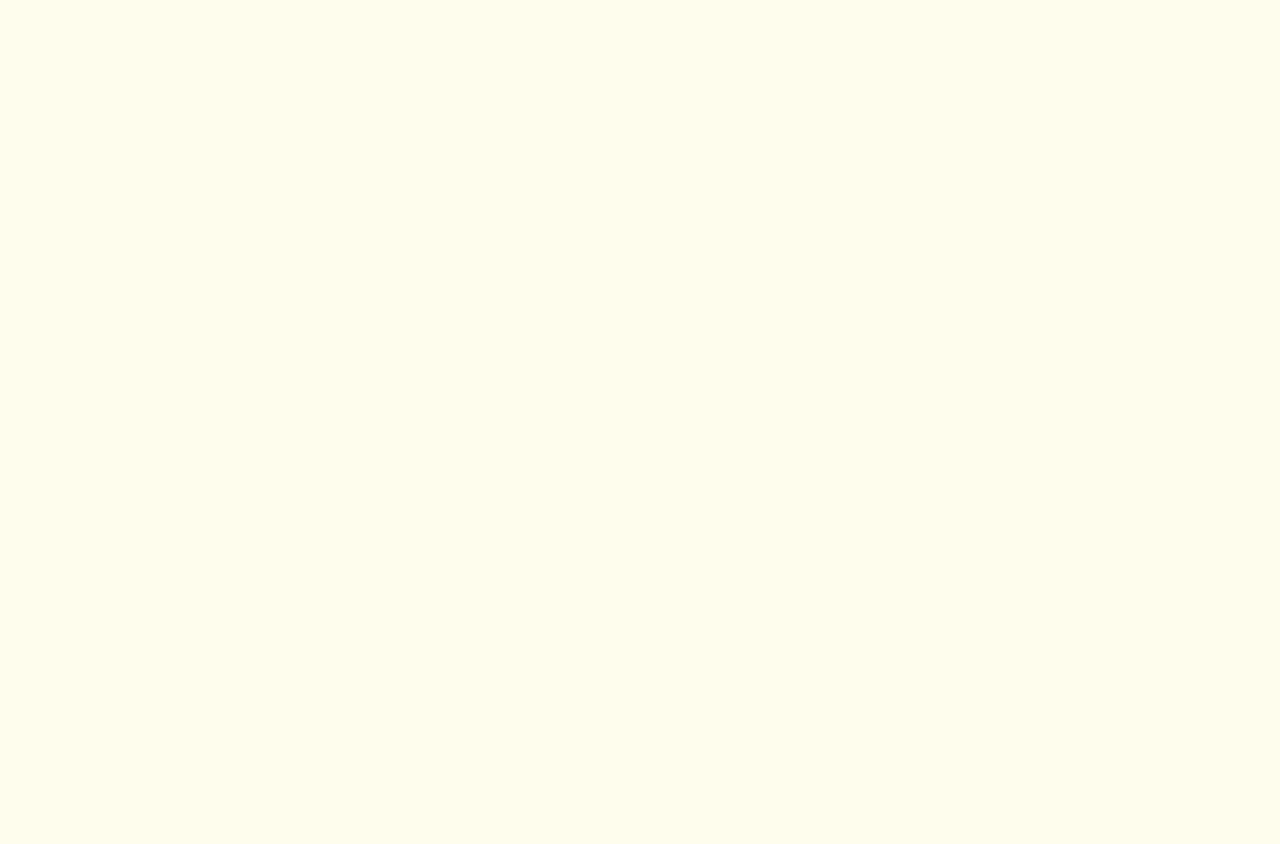
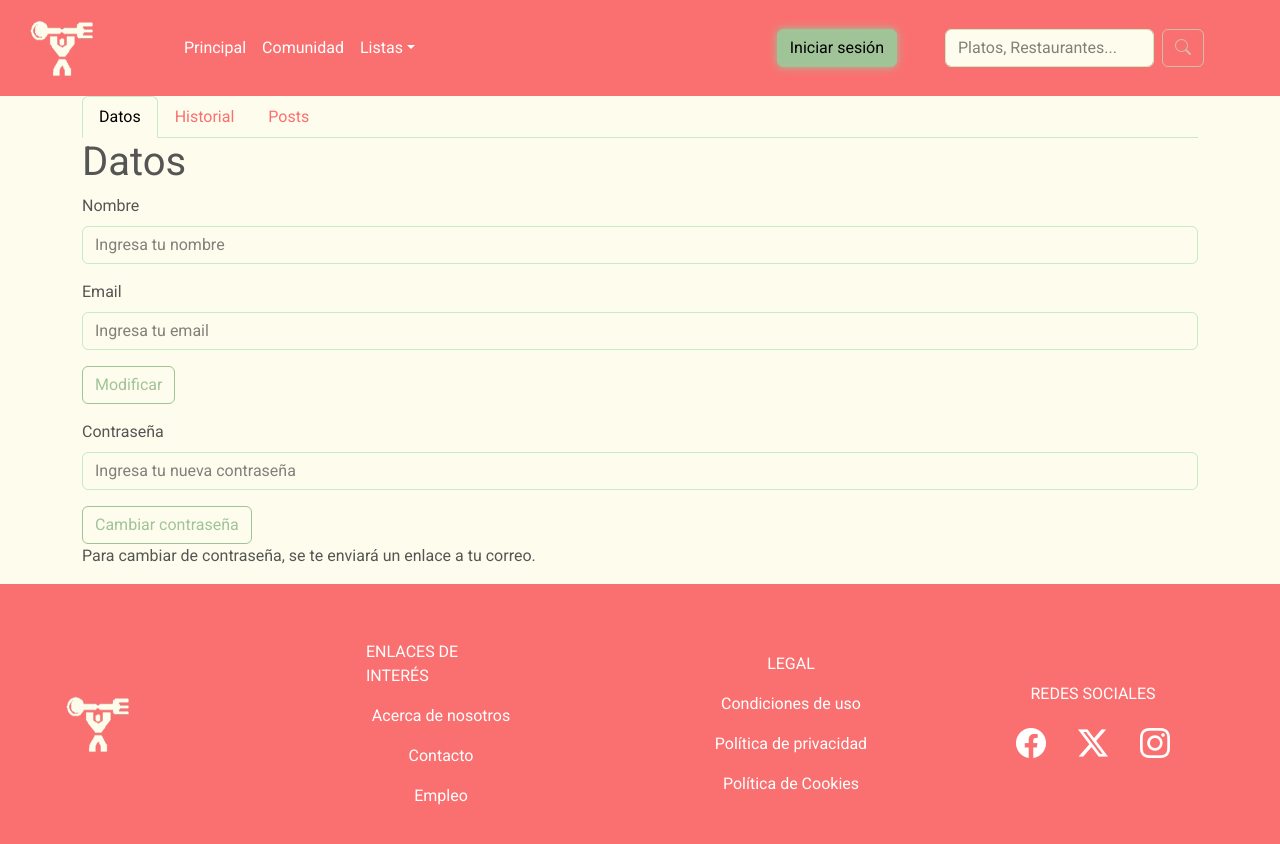
Before and after one commit to KevinB00/nutri-delivery, a React (Vite) app: page /perfil in a window 1280 px wide. Before the commit this address had no page. Shown: the top 844 px of the page. Before the commit the page ends 800 px from the top, so only its background shows below. Built offline with nearby package versions, Linux system fonts and the light colour scheme.

Commit message:
Creando pagina perfil

```diff
--- a/src/App.jsx
+++ b/src/App.jsx
@@ -6,7 +6,7 @@ import Register from './pages/Register/register';
 import ListaPlatos from './pages/ListaPlatos/listaPlatos';
 import ListaRestaurantes from './pages/ListaRestaurante/listaRestaurantes';
 import InfoPlato from './pages/InfoPlato/infoPlato';
-
+import Perfil from './pages/Perfil/perfil';
 function App() {
   return (
       <BrowserRouter>
@@ -19,7 +19,8 @@ function App() {
           <Route path="platos" element={<ListaPlatos />}></Route>
           <Route path='plato/:platoId' element={<InfoPlato />}/>
           <Route path="restaurantes" element={<ListaRestaurantes />}></Route>
-          <Route path='restaurante/:restauranteId/platos' element={<ListaPlatos />}>
+          <Route path='restaurante/:restauranteId/platos' element={<ListaPlatos />}/>
+          <Route path='perfil' element={<Perfil />}>
           </Route>
         </Routes>
       </BrowserRouter>
--- /dev/null
+++ b/src/pages/Perfil/perfil.jsx
@@ -0,0 +1,69 @@
+import './perfil.sass';
+import Tabs from 'react-bootstrap/Tabs';
+import Tab from 'react-bootstrap/Tab';
+import { Container } from 'react-bootstrap';
+import Form from 'react-bootstrap/Form';
+import Button from 'react-bootstrap/Button';
+import HeaderComponent from '../../components/Header/header';
+import FooterComponent from '../../components/Footer/footer';
+const Perfil = () => {
+
+
+  return (
+    <>
+    <HeaderComponent />
+    <Container fluid className="perfil-container">
+      <Container className="perfil-datos">
+        <Tabs defaultActiveKey="datos" id="uncontrolled-tab-example">
+          <Tab eventKey="datos" title="Datos">
+            <div className="perfil-datos-datos">
+              <h1>Datos</h1>
+              <Form>
+                <Form.Group className="mb-3" controlId="formBasicEmail">
+                  <Form.Label>Nombre</Form.Label>
+                  <Form.Control type="text" placeholder="Ingresa tu nombre" />
+                </Form.Group>
+                <Form.Group className="mb-3" controlId="formBasicEmail">
+                  <Form.Label>Email</Form.Label>
+                  <Form.Control type="email" placeholder="Ingresa tu email" />
+                </Form.Group>
+                <Button variant="outline-tertiary" type="submit">
+                  Modificar
+                </Button>
+              </Form>
+              <Form>
+                <Form.Group className="mt-3 mb-3" controlId="formBasicPassword">
+                  <Form.Label>Contraseña</Form.Label>
+                  <Form.Control type="password" placeholder="Ingresa tu nueva contraseña" />
+                </Form.Group>
+                <Button variant="outline-tertiary" type="submit">
+                  Cambiar contraseña
+                </Button>
+              </Form>
+            </div>
+            <div className="verificar-correo">
+              <p>Para cambiar de contraseña, se te enviará un enlace a tu correo.</p>
+            </div>
+          </Tab>
+          <Tab eventKey="historial" title="Historial">
+            <div className="perfil-datos-historial">
+              <h1>Historial</h1>
+              <p>Pedidos realizados:</p>
+            </div>
+          </Tab>
+          <Tab eventKey="post" title="Posts">
+            <div className="perfil-datos-post">
+              <h1>Posts</h1>
+              <p>Posts publicados:</p>
+            </div>
+          </Tab>
+        </Tabs>
+      </Container>
+    </Container>
+    <FooterComponent />
+    </>
+
+  );
+}
+
+export default Perfil
```
Also changed, not shown: src/pages/Perfil/perfil.sass (added).
